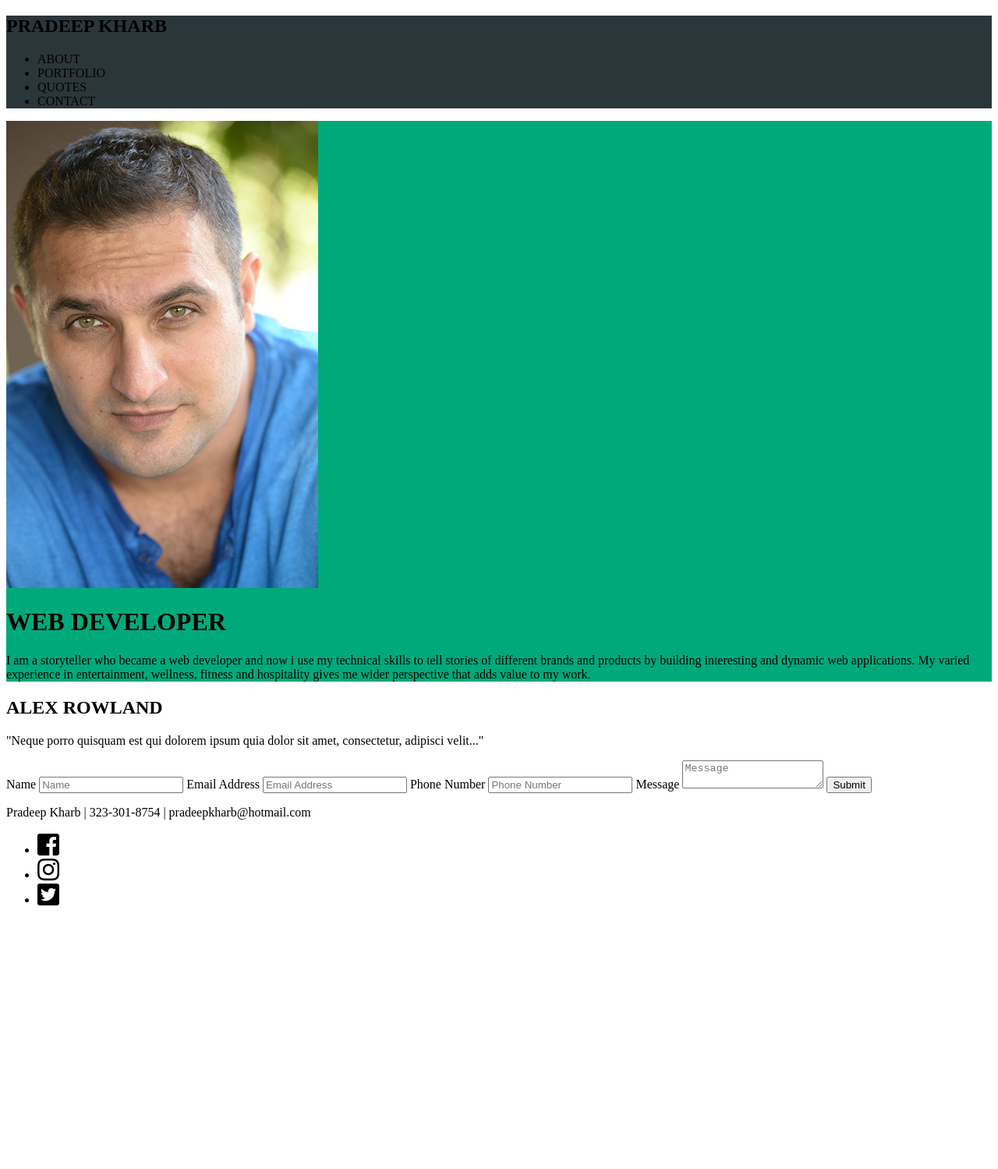
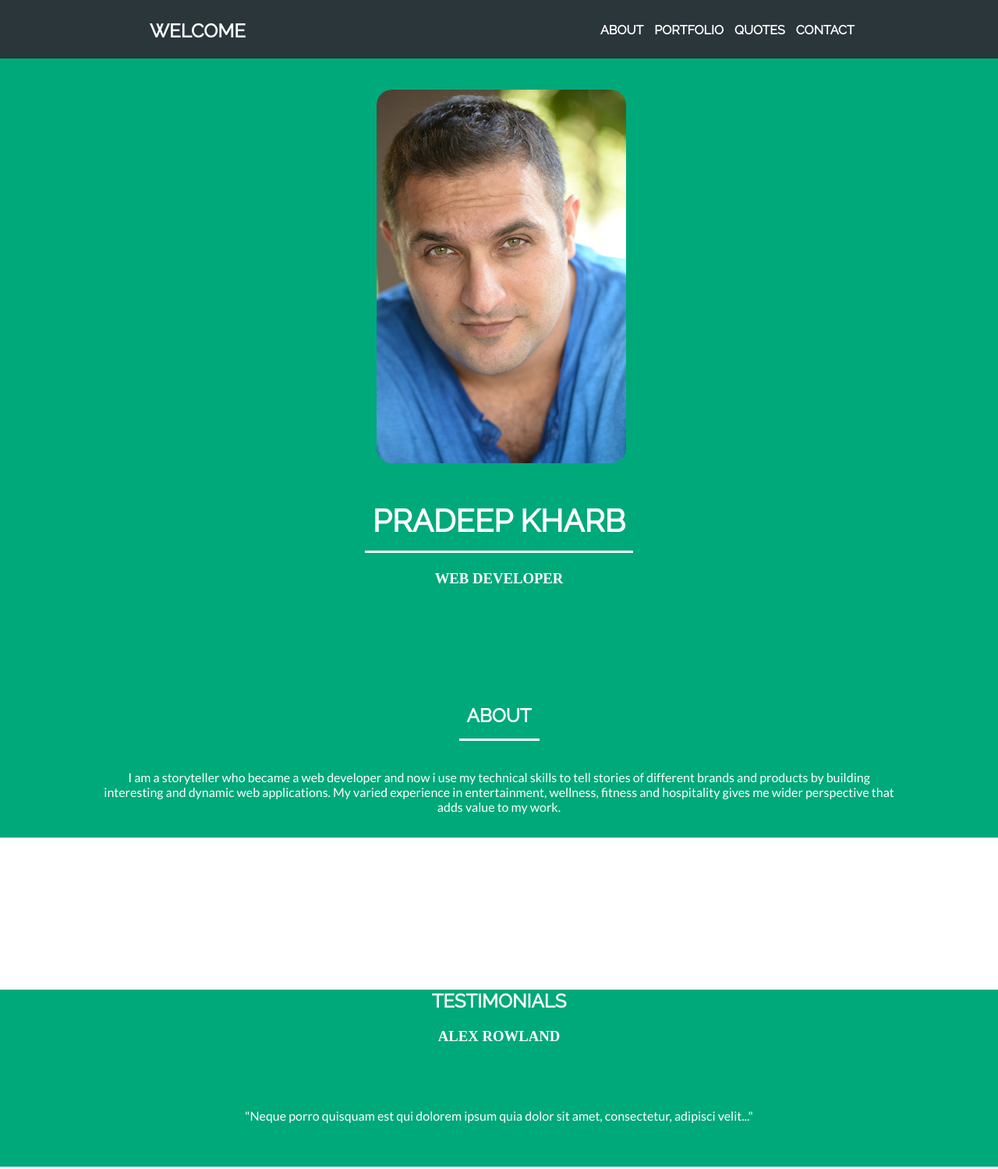
Before and after one commit to pkharb/PROJECT-1, a plain HTML site: page index.html in a window 1280 px wide. Shown: the top 1499 px of the page at 78% size. Before the commit the page ends 1179 px from the top, so only its background shows below. Drawn offline with Linux system fonts and the light colour scheme.

Commit message:
added nav,header,contact,footer

```diff
--- a/css/main.css
+++ b/css/main.css
@@ -1,9 +1,232 @@
 body{
+    scroll-behavior: smooth;
+    margin: 0;
+}
+h1,h2{
+    font-family: 'Raleway', sans-serif;
+    /* border-style: inset; */
+    /* border-bottom: 3px solid #000; */
+    /* text-decoration-line: underline;  */
+    /* text-align: center;
+    padding: 10px; */
+}
+div.underline{
+
+    border-bottom: 3px solid #000;
+}
+
+p{
+    font-family: 'Lato', sans-serif;
+    padding: 10px;
+}
+
+/* incomplete */
+nav{
+    width: 100%;
+    height: 75px;
+    position: fixed;
+    background: #2b363b;
+    color: #fff;
+    z-index: 1;
+    /* clear: both; */
+}
+nav h1{
+    float: left;
+    padding-left: 15%;;
+    padding-top: 5px;
+}
+.nav2{
+    float: right;
+    width:400px;
+    padding-top: 13px;
+    padding-right: 150px;
+}
+nav ul{
+
+    /* background: #eee; */
+}
+nav li{
+    font-family: 'Raleway', sans-serif;
+    font-weight: bold;
+    /* background: #ddd; */
+    display: inline;
+    list-style: none;
+    /* margin-right: 10%;  */
+    padding-right: 10px;
+}
+header{
+    padding-top: 75px;
+    background: #00a97a;
+    color: #fff;
 
 }
-nav{
+.head-wrapper{
+    width: 100%;
+    /* display: flex;
+    align-items: row; */
+}
+
+.top-img{
+    margin-top: 40px;
+    position: relative;
+    left: 37.7%;
+    width: 25%;
+    display: block;
+    clear: both;
+    border-radius: 20px;
+}
+/* header h1{
+    margin-top: 25px;
+    text-align: center;
+    display: inline;
+    padding: 15px 10px;
+    border-bottom: 3px solid #fff;
+}
+header h2{
+    text-align: center;
+} */
+.head-text1 {
+    margin-top: 50px;
+    text-align: center;
+}
+.head-text1 h1{
+    font-size: 40px;
+    display: inline;
+    padding: 15px 10px;
+    border-bottom: 3px solid #fff;
+}
+.head-text1 h3{
+    margin-top: 40px;
+}
+.head-text2 {
+    margin-top: 150px;
+    text-align: center;
+}
+.head-text2 h2{
+    display: inline;
+    padding: 15px 10px;
+    border-bottom: 3px solid #fff;
+}
+.head-text2 p{
+    padding: 30px;
+    margin: 25px 100px;
+}
+main{
+    height: 150px;
+    clear: both;
+
+}
+/* can't get the flex model to work */
+article{
+
+    background: #00a97a;
+    color: #fff;
+}
+.testi1{
+    text-align: center;
+}
+.testi2{
+    text-align: center;
+    padding: 30px;
+    margin: 25px 100px;
+}
+aside{
+    /* width: 80%; */
+    padding: 20px 15%;
+    clear: both;
+}
+#f1 input{
+    height: 25px;
+    /* border: none; */
+    border-style: groove;
+    border-radius: 2px;
+    padding-left: 5px;
+}
+/* ??? some properties not working */
+.submit-button {
+    width: 50px;
+    height: 60px;
+    /* padding: 10px; */
+    text-align: center;
+    text-shadow: none;
+    background: #00a97a;
+    color: #fff;
+    border-style: outset;
+    border-radius: 15px;
+}
+#f1 label[name="label1"] {
+    grid-area: label1;
+}
+#f1 input[name="name"] {
+    grid-area: name;
+}
+#f1 label[name="label2"] {
+    grid-area: label2;
+}
+#f1 input[name="email"] {
+    grid-area: email;
+}
+#f1 label[name="label3"] {
+    grid-area: label3;
+}
+#f1 input[name="phone"] {
+    grid-area: phone;
+}
+#f1 label[name="label4"] {
+    grid-area: label4;
+}
+#f1 textarea {
+     grid-area: message;
+}
+#f1 input[type="submit"] {
+     grid-area: submit;
+}
+#f1 {
+    display: grid;
+    grid-template-areas:
+        'label1 label1 label1'
+        'name name name'
+        'label2 label2 label2'
+        'email email email'
+        'label3 label3 label3'
+        'phone phone phone'
+        'label4 label4 label4'
+        'message message message'
+        'message message message'
+        'message message message'
+        'message message message'
+        'message message message'
+        'message message message'
+        'message message message'
+        'message message message'
+
+        'submit submit submit';
+    grid-gap: 15px;
+    padding: 10px;
+}
+footer{
+    height:75px;
     background: #2b363b;
+    color: #fff;
+    width: 100%;
 }
-header{
-    background: #00a97a;
+footer h2{
+    float: left;
+    font-size: 14px;
+    padding-top: 17px;
+    padding-left: 15%;
 }
+footer ul{
+    float: right;
+    margin-right: 150px;
+    padding-top: 5px;
+}
+footer ul li{
+    /* float: right; */
+    list-style: none;
+    display: inline;
+    padding-left: 15px;
+}
+footer a{
+    color: #fff;;
+}
--- a/index.html
+++ b/index.html
@@ -5,6 +5,7 @@
     <meta http-equiv="X-UA-Compatible" content="IE=edge">
     <title>PROJECT_0</title>
     <meta name="viewport" content="width=device-width, initial-scale=1">
+    <link href="https://fonts.googleapis.com/css?family=Lato|Raleway" rel="stylesheet">
     <link rel="stylesheet" href="https://use.fontawesome.com/releases/v5.5.0/css/all.css" integrity="sha384-B4dIYHKNBt8Bc12p+WXckhzcICo0wtJAoU8YZTY5qE0Id1GSseTk6S+L3BlXeVIU" crossorigin="anonymous">
     <link rel="stylesheet" type="text/css" media="screen" href="css/main.css" />
     <script defer src="js/main.js"></script>
@@ -12,57 +13,82 @@
 <body>
 
 <nav>
-    <h1>PRADEEP KHARB</h1>
+    <div class="nav1">
+    <h1>WELCOME</h1>
+    </div>
+
+    <div class="nav2">
        <ul>
            <li>ABOUT</li>
            <li>PORTFOLIO</li>
            <li>QUOTES</li>
            <li>CONTACT</li>
        </ul>
+    </div>
 </nav>
 
-<header>
-    <img src="images/pk.jpg">
-    <h1>WEB DEVELOPER</h1>
+<header class="head-wrapper">
+
+       <img class="top-img" src="images/pk.jpg">
+
+    <div class="head-text1">
+       <h1>PRADEEP KHARB</h1>
+       <h3>WEB DEVELOPER</h3>
+    </div>
+    <div class="head-text2">
+       <h2>ABOUT</h2>
        <p>I am a storyteller who became a web developer and now i use my technical
           skills to tell stories of different brands and products by building interesting
           and dynamic web applications. My varied experience in entertainment, wellness,
-       fitness and hospitality gives me wider perspective that adds value to my work.</p>
+          fitness and hospitality gives me wider perspective that adds value to my work.
+       </p>
+    </div>
+
 </header>
 
 <main></main>
 
-<article>
-    <h2>ALEX ROWLAND</h2>
+<article >
+    <div class="testi1">
+       <h1>TESTIMONIALS</h1>
+       <h3>ALEX ROWLAND</h3>
+    </div>
+    <div class="testi2">
        <P>"Neque porro quisquam est qui dolorem ipsum quia dolor sit amet,
         consectetur, adipisci velit..."</P>
+    </div>
 </article>
 
 <aside>
-    <form>
-        <label>Name</label>
+    <form id="f1">
+        <div></div>
+        <label name="label1">Name</label>
         <input type="text" name="name" placeholder="Name">
 
-        <label>Email Address</label>
+        <label name="label2">Email Address</label>
         <input type="email" name="email" placeholder="Email Address">
 
-        <label>Phone Number</label>
+        <label name="label3">Phone Number</label>
         <input type="number" name="phone" placeholder="Phone Number">
 
-        <label>Message</label>
+        <label name="label4">Message</label>
         <textarea name="message" placeholder="Message"></textarea>
 
-        <input type="submit">
+        <input type="submit" class="submit-button">
     </form>
 </aside>
 
 <footer>
-    <p>Pradeep Kharb | 323-301-8754 | pradeepkharb@hotmail.com</p>
+    <!-- <div class="foot-left"> -->
+       <h2>PRADEEP KHARB  |  323-301-8754  |  pradeepkharb@hotmail.com</h2>
+    <!-- </div> -->
+    <!-- <div class="foot-right"> -->
        <ul>
-        <li><i class="fab fa-facebook-square fa-2x"></i></li>
-        <li><i class="fab fa-instagram fa-2x"></i></li>
-        <li><i class="fab fa-twitter-square fa-2x"></i></li>
+           <li><a href="#facebook.com>"><i class="fab fa-facebook-f fa-2x"></i></a></li>
+           <li><a href="#twitter.com>"><i class="fab fa-twitter fa-2x"></i></a></li>
+           <li><a href="#instagram.com>"><i class="fab fa-instagram fa-2x"></i></a></li>
        </ul>
+    <!-- </div> -->
 </footer>
 
 </body>
```
Lines whose indentation alone changed are shown as unchanged.
